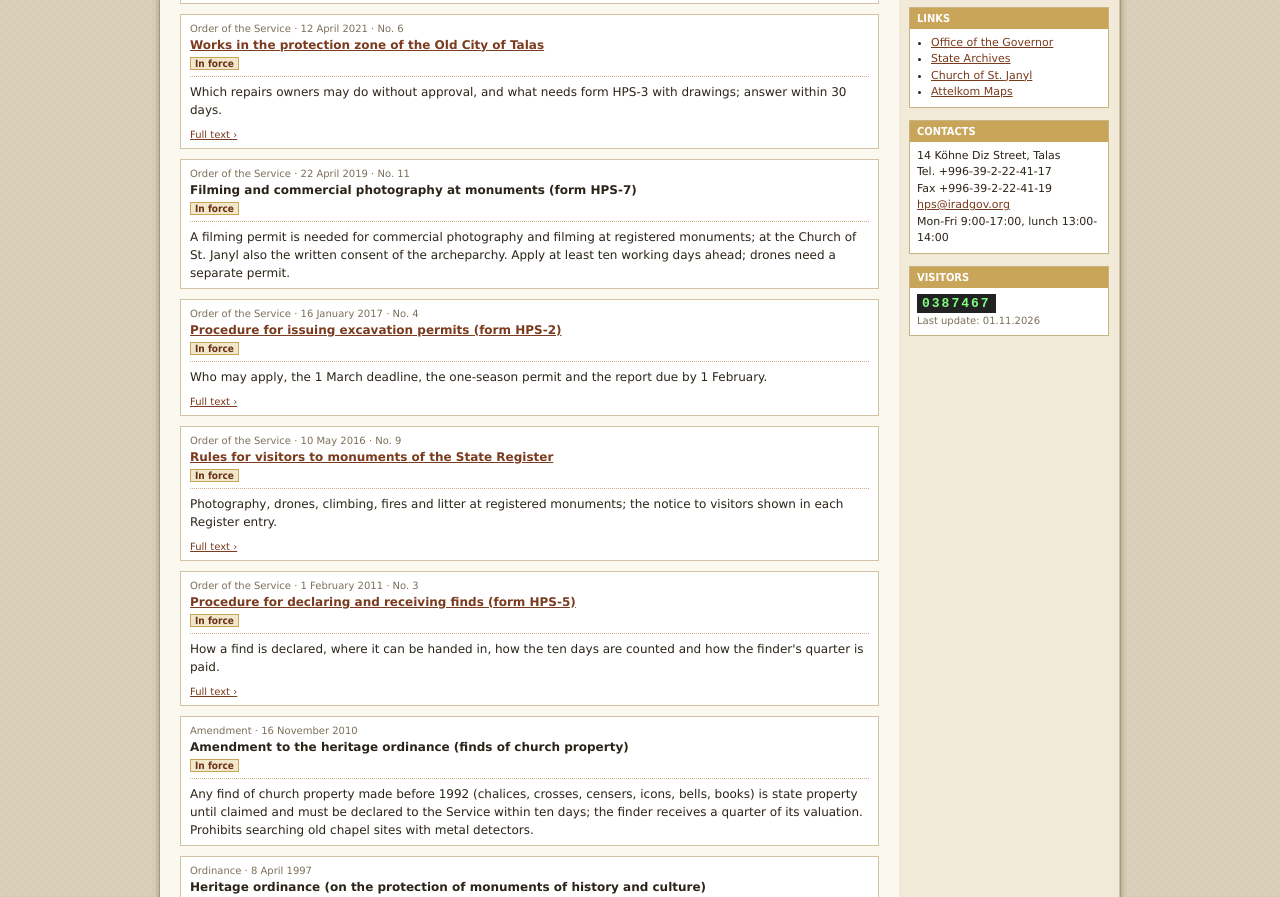
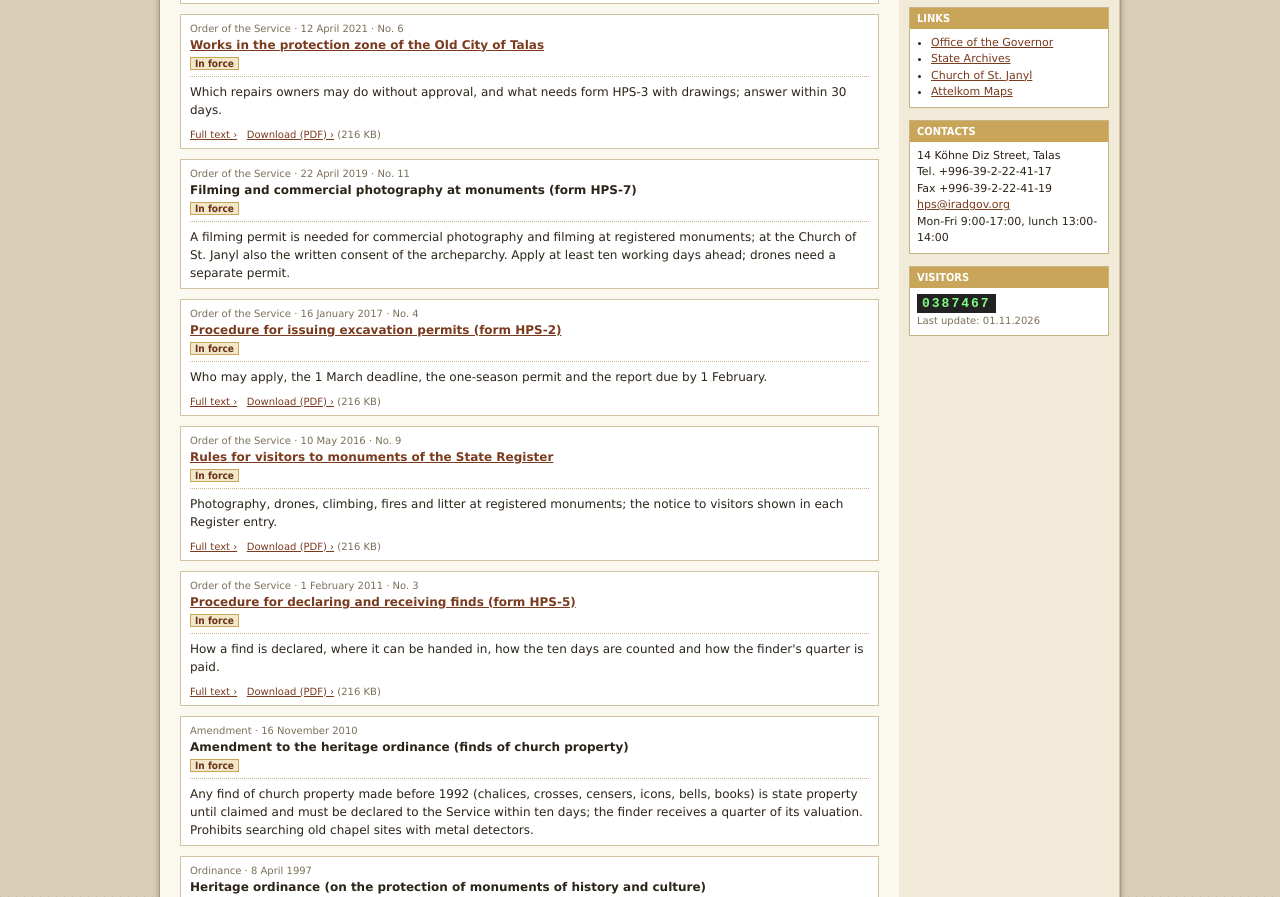
Before and after one commit to IRAD-WEB-MIRROR/heritage, a plain HTML site: page documents.html in a window 1280 px wide. Shown: the part 440-1337 px from the top of the page. Drawn offline with Linux system fonts and the light colour scheme.

Commit message:
Documents: PDF copies of acts

```diff
--- a/documents.html
+++ b/documents.html
@@ -38,11 +38,11 @@
 <h1 data-i18n="kit_nav_documents">Documents and legal acts</h1>
 <p data-i18n="kd1" class="lead">The acts under which the Service works and its own orders on permits, finds, works and visiting. Full texts of the Service's orders are given below; the heritage ordinance and its amendment are published in the official gazette.</p>
 <div class="doc" id="2026-09-14-no-r-3-2026"><header><div class="no"><span data-i18n="kd2">Decision on the Register</span> · <span data-date="2026-09-14">14 September 2026</span> · <span data-i18n="kd3">No. R-3/2026</span></div><h3><span data-i18n="kd4">Provisional protection: Kara-Suu I cave shelter and the Kara-Suu Canyon entrance rock art</span></h3> <span class="tag blue"><span data-i18n="kd5">In force</span></span></header><div class="body"><p data-i18n="kd6" style="margin:0">Enters the Kara-Suu I cave shelter as No. 26/101 and adds the canyon entrance panels to No. 13/062, both under provisional protection for two years; the excavation is closed to visitors and photography is not permitted.</p></div></div>
-<div class="doc" id="2021-04-12-no-6"><header><div class="no"><span data-i18n="kd7">Order of the Service</span> · <span data-date="2021-04-12">12 April 2021</span> · <span data-i18n="kd8">No. 6</span></div><h3><a href="/documents/2021-04-12-no-6.html"><span data-i18n="kd9">Works in the protection zone of the Old City of Talas</span></a></h3> <span class="tag blue"><span data-i18n="kd10">In force</span></span></header><div class="body"><p data-i18n="kd11" style="margin:0">Which repairs owners may do without approval, and what needs form HPS-3 with drawings; answer within 30 days.</p><p class="small" style="margin:8px 0 0"><a href="/documents/2021-04-12-no-6.html"><span data-i18n="kit_fulltext">Full text ›</span></a></p></div></div>
+<div class="doc" id="2021-04-12-no-6"><header><div class="no"><span data-i18n="kd7">Order of the Service</span> · <span data-date="2021-04-12">12 April 2021</span> · <span data-i18n="kd8">No. 6</span></div><h3><a href="/documents/2021-04-12-no-6.html"><span data-i18n="kd9">Works in the protection zone of the Old City of Talas</span></a></h3> <span class="tag blue"><span data-i18n="kd10">In force</span></span></header><div class="body"><p data-i18n="kd11" style="margin:0">Which repairs owners may do without approval, and what needs form HPS-3 with drawings; answer within 30 days.</p><p class="small" style="margin:8px 0 0"><a href="/documents/2021-04-12-no-6.html"><span data-i18n="kit_fulltext">Full text ›</span></a> &nbsp; <a href="/documents/2021-04-12-no-6.pdf" download><span data-i18n="kit_pdf">Download (PDF) ›</span></a> <span class="small">(216 KB)</span></p></div></div>
 <div class="doc" id="2019-04-22-no-11"><header><div class="no"><span data-i18n="kd12">Order of the Service</span> · <span data-date="2019-04-22">22 April 2019</span> · <span data-i18n="kd13">No. 11</span></div><h3><span data-i18n="kd14">Filming and commercial photography at monuments (form HPS-7)</span></h3> <span class="tag blue"><span data-i18n="kd15">In force</span></span></header><div class="body"><p data-i18n="kd16" style="margin:0">A filming permit is needed for commercial photography and filming at registered monuments; at the Church of St. Janyl also the written consent of the archeparchy. Apply at least ten working days ahead; drones need a separate permit.</p></div></div>
-<div class="doc" id="2017-01-16-no-4"><header><div class="no"><span data-i18n="kd17">Order of the Service</span> · <span data-date="2017-01-16">16 January 2017</span> · <span data-i18n="kd18">No. 4</span></div><h3><a href="/documents/2017-01-16-no-4.html"><span data-i18n="kd19">Procedure for issuing excavation permits (form HPS-2)</span></a></h3> <span class="tag blue"><span data-i18n="kd20">In force</span></span></header><div class="body"><p data-i18n="kd21" style="margin:0">Who may apply, the 1 March deadline, the one-season permit and the report due by 1 February.</p><p class="small" style="margin:8px 0 0"><a href="/documents/2017-01-16-no-4.html"><span data-i18n="kit_fulltext">Full text ›</span></a></p></div></div>
-<div class="doc" id="2016-05-10-no-9"><header><div class="no"><span data-i18n="kd22">Order of the Service</span> · <span data-date="2016-05-10">10 May 2016</span> · <span data-i18n="kd23">No. 9</span></div><h3><a href="/documents/2016-05-10-no-9.html"><span data-i18n="kd24">Rules for visitors to monuments of the State Register</span></a></h3> <span class="tag blue"><span data-i18n="kd25">In force</span></span></header><div class="body"><p data-i18n="kd26" style="margin:0">Photography, drones, climbing, fires and litter at registered monuments; the notice to visitors shown in each Register entry.</p><p class="small" style="margin:8px 0 0"><a href="/documents/2016-05-10-no-9.html"><span data-i18n="kit_fulltext">Full text ›</span></a></p></div></div>
-<div class="doc" id="2011-02-01-no-3"><header><div class="no"><span data-i18n="kd27">Order of the Service</span> · <span data-date="2011-02-01">1 February 2011</span> · <span data-i18n="kd28">No. 3</span></div><h3><a href="/documents/2011-02-01-no-3.html"><span data-i18n="kd29">Procedure for declaring and receiving finds (form HPS-5)</span></a></h3> <span class="tag blue"><span data-i18n="kd30">In force</span></span></header><div class="body"><p data-i18n="kd31" style="margin:0">How a find is declared, where it can be handed in, how the ten days are counted and how the finder's quarter is paid.</p><p class="small" style="margin:8px 0 0"><a href="/documents/2011-02-01-no-3.html"><span data-i18n="kit_fulltext">Full text ›</span></a></p></div></div>
+<div class="doc" id="2017-01-16-no-4"><header><div class="no"><span data-i18n="kd17">Order of the Service</span> · <span data-date="2017-01-16">16 January 2017</span> · <span data-i18n="kd18">No. 4</span></div><h3><a href="/documents/2017-01-16-no-4.html"><span data-i18n="kd19">Procedure for issuing excavation permits (form HPS-2)</span></a></h3> <span class="tag blue"><span data-i18n="kd20">In force</span></span></header><div class="body"><p data-i18n="kd21" style="margin:0">Who may apply, the 1 March deadline, the one-season permit and the report due by 1 February.</p><p class="small" style="margin:8px 0 0"><a href="/documents/2017-01-16-no-4.html"><span data-i18n="kit_fulltext">Full text ›</span></a> &nbsp; <a href="/documents/2017-01-16-no-4.pdf" download><span data-i18n="kit_pdf">Download (PDF) ›</span></a> <span class="small">(216 KB)</span></p></div></div>
+<div class="doc" id="2016-05-10-no-9"><header><div class="no"><span data-i18n="kd22">Order of the Service</span> · <span data-date="2016-05-10">10 May 2016</span> · <span data-i18n="kd23">No. 9</span></div><h3><a href="/documents/2016-05-10-no-9.html"><span data-i18n="kd24">Rules for visitors to monuments of the State Register</span></a></h3> <span class="tag blue"><span data-i18n="kd25">In force</span></span></header><div class="body"><p data-i18n="kd26" style="margin:0">Photography, drones, climbing, fires and litter at registered monuments; the notice to visitors shown in each Register entry.</p><p class="small" style="margin:8px 0 0"><a href="/documents/2016-05-10-no-9.html"><span data-i18n="kit_fulltext">Full text ›</span></a> &nbsp; <a href="/documents/2016-05-10-no-9.pdf" download><span data-i18n="kit_pdf">Download (PDF) ›</span></a> <span class="small">(216 KB)</span></p></div></div>
+<div class="doc" id="2011-02-01-no-3"><header><div class="no"><span data-i18n="kd27">Order of the Service</span> · <span data-date="2011-02-01">1 February 2011</span> · <span data-i18n="kd28">No. 3</span></div><h3><a href="/documents/2011-02-01-no-3.html"><span data-i18n="kd29">Procedure for declaring and receiving finds (form HPS-5)</span></a></h3> <span class="tag blue"><span data-i18n="kd30">In force</span></span></header><div class="body"><p data-i18n="kd31" style="margin:0">How a find is declared, where it can be handed in, how the ten days are counted and how the finder's quarter is paid.</p><p class="small" style="margin:8px 0 0"><a href="/documents/2011-02-01-no-3.html"><span data-i18n="kit_fulltext">Full text ›</span></a> &nbsp; <a href="/documents/2011-02-01-no-3.pdf" download><span data-i18n="kit_pdf">Download (PDF) ›</span></a> <span class="small">(216 KB)</span></p></div></div>
 <div class="doc" id="2010-11-16"><header><div class="no"><span data-i18n="kd32">Amendment</span> · <span data-date="2010-11-16">16 November 2010</span></div><h3><span data-i18n="kd33">Amendment to the heritage ordinance (finds of church property)</span></h3> <span class="tag blue"><span data-i18n="kd34">In force</span></span></header><div class="body"><p data-i18n="kd35" style="margin:0">Any find of church property made before 1992 (chalices, crosses, censers, icons, bells, books) is state property until claimed and must be declared to the Service within ten days; the finder receives a quarter of its valuation. Prohibits searching old chapel sites with metal detectors.</p></div></div>
 <div class="doc" id="1997-04-08"><header><div class="no"><span data-i18n="kd36">Ordinance</span> · <span data-date="1997-04-08">8 April 1997</span></div><h3><span data-i18n="kd37">Heritage ordinance (on the protection of monuments of history and culture)</span></h3> <span class="tag blue"><span data-i18n="kd38">In force</span></span></header><div class="body"><p data-i18n="kd39" style="margin:0">Sets up the Heritage Protection Service and the State Register of Monuments of History and Culture; provides for protection zones, excavation permits (art. 14) and the approval of works on monuments; makes damage to a registered monument, unauthorised digging and the removal of finds offences. As amended in 2010.</p></div></div>
 </div>
```
Also changed, not shown: documents/2011-02-01-no-3.html (+1 -0 lines), documents/2016-05-10-no-9.html (+1 -0 lines), documents/2017-01-16-no-4.html (+1 -0 lines), documents/2021-04-12-no-6.html (+1 -0 lines), 4 other files.
